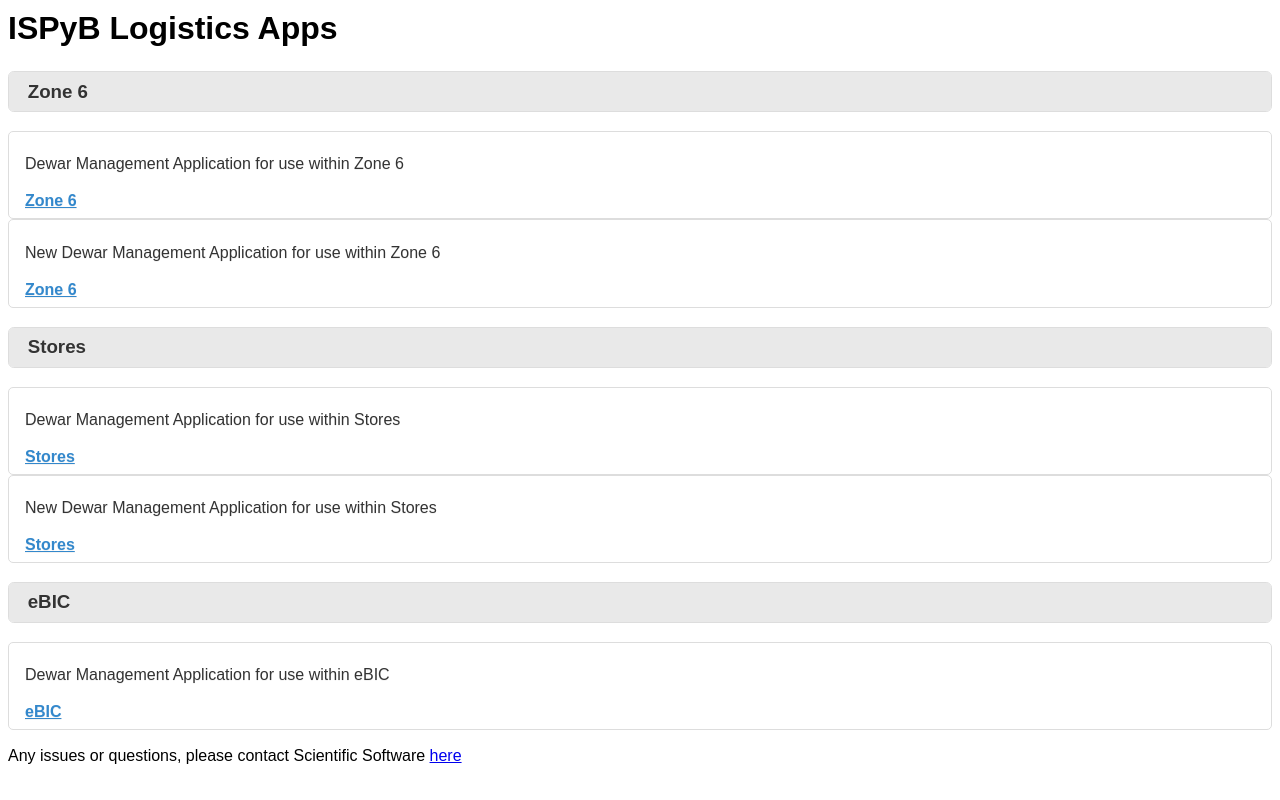
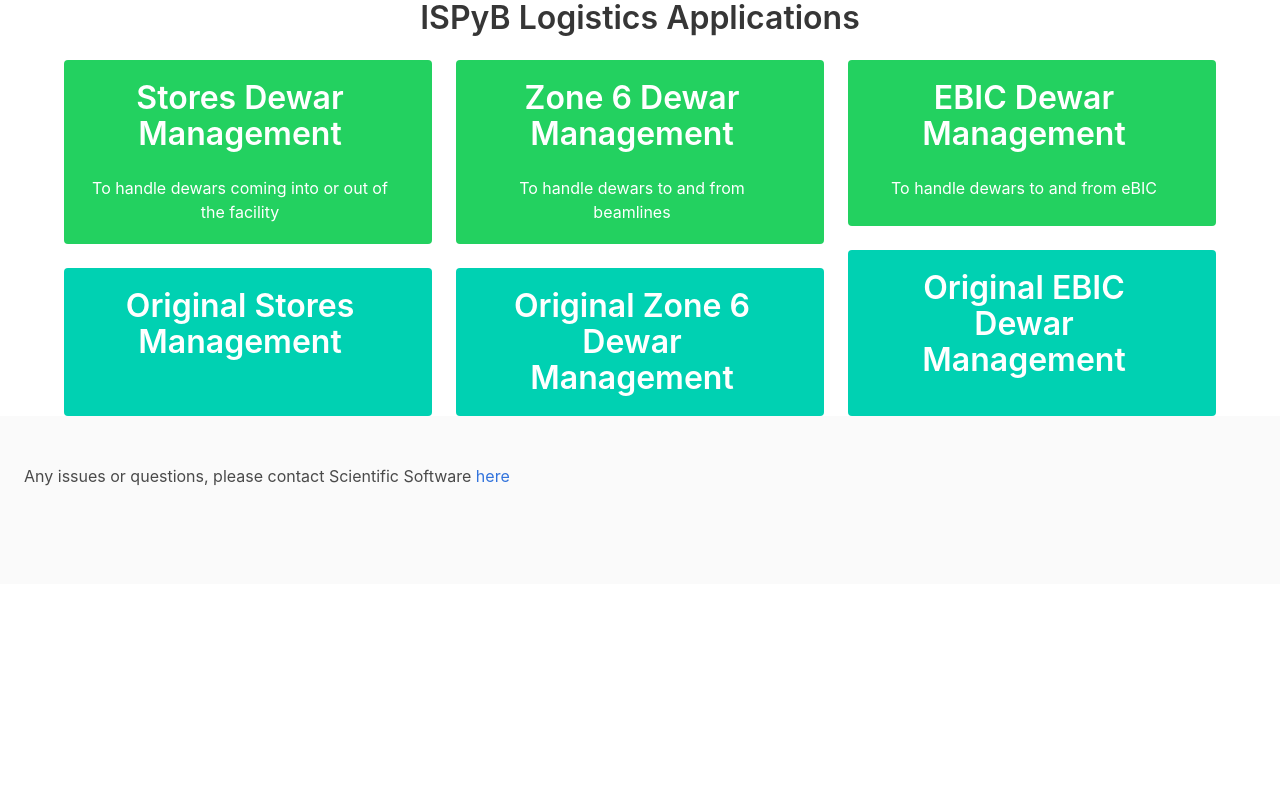
Before and after one commit to DiamondLightSource/flask-ispyb-logistics, a Flask app: page / in a window 1280 px wide. Run offline with Flask 2, Linux system fonts and the light colour scheme; parts of the project's set-up code (start-up, migrations or seed data) failed here and were passed over.

Commit message:
Update index page, added new dewars view for ebic

```diff
--- a/dewars/ebic.py
+++ b/dewars/ebic.py
@@ -58,6 +58,12 @@ beamline_locations.extend(['USER-COLLECTION',
                            'ZONE-6-STORE',
                            ])
 
+"""
+App to demonstrate use of vuejs
+"""
+@api.route("/vdewars")
+def vdewars():
+    return render_template('vue-dewars.html', title="EBIC Dewars", api_prefix="ebic", rack_locations=rack_locations)
 
 @api.route('/')
 def index():
--- a/templates/index.html
+++ b/templates/index.html
@@ -1,37 +1,44 @@
 <html DOCTYPE="html">
     <head>
         <title>ISPyB Logistics</title>
-        <link href="/static/css/jquery.mobile-1.4.5.css" type="text/css" rel="stylesheet" />
-        <link href="/static/css/mobile.css" type="text/css" rel="stylesheet" >
+        <link rel="stylesheet" href="/static/css/bulma/0.7.1//bulma.min.css"/>
     </head>
     <body>
-        <div>
-            <h1>ISPyB Logistics Apps</h1>
+        <div class="container">
+            <p class="title has-text-centered">
+                ISPyB Logistics Applications
+            </p>
+                <div class="tile is-ancestor has">
+                    <div class="tile is-vertical is-parent has-text-centered">
+                        <a href="/stores/vstores" class="tile notification is-child is-success">
+                            <p class="title">Stores Dewar Management</p>
+                            <p class="content">To handle dewars coming into or out of the facility</p>
+                        </a>
+                        <a href="/stores/" class="tile is-child notification is-primary">
+                            <p class="title">Original Stores Management</p>
+                        </a>
+                    </div>
+                    <div class="tile is-vertical is-parent has-text-centered">
+                        <a href="/zone6/vdewars" class="tile is-child notification is-success">
+                            <p class="title">Zone 6 Dewar Management</p>
+                            <p class="content">To handle dewars to and from beamlines</p>
+                        </a>
+                        <a href="/zone6/" class="tile is-child notification is-primary">
+                            <p class="title">Original Zone 6 Dewar Management</p>
+                        </a>
+                    </div>
+                    <div class="tile is-vertical is-parent has-text-centered">
+                            <a  href="/ebic/vdewars" class="tile is-child notification is-success">
+                                <p class="title">EBIC Dewar Management</p>
+                                <p class="content">To handle dewars to and from eBIC</p>
+                            </a>
 
-            <h3 class="ui-bar ui-bar-a ui-corner-all">Zone 6</h3>
-            <div class="ui-body ui-body-a ui-corner-all">
-                <p>Dewar Management Application for use within Zone 6</p>
-                <a href="/zone6/">Zone 6</a>
+                            <a href="/ebic/" class="tile is-child notification is-primary">
+                                <p class="title">Original EBIC Dewar Management</p>
+                            </a>
+                        </div>
+                    </div>
             </div>
-            <div class="ui-body ui-body-a ui-corner-all">
-                <p>New Dewar Management Application for use within Zone 6</p>
-                <a href="/zone6/vdewars">Zone 6</a>
-            </div>
-            <h3 class="ui-bar ui-bar-a ui-corner-all">Stores</h3>
-            <div class="ui-body ui-body-a ui-corner-all">
-                <p>Dewar Management Application for use within Stores</p>
-                <a href="/stores/">Stores</a>
-            </div>
-            <div class="ui-body ui-body-a ui-corner-all">
-                <p>New Dewar Management Application for use within Stores</p>
-                <a href="/stores/vstores">Stores</a>
-            </div>
-            <h3 class="ui-bar ui-bar-a ui-corner-all">eBIC</h3>
-            <div class="ui-body ui-body-a ui-corner-all">
-                <p>Dewar Management Application for use within eBIC</p>
-                <a href="/ebic/">eBIC</a>
-            </div>
-        </div>
-        <div><p>Any issues or questions, please contact Scientific Software <a href="mailto:scientificsoftware@diamond.ac.uk?Subject=ISPyBLogistics">here</a></p></div>
+        <div><footer class="footer">Any issues or questions, please contact Scientific Software <a href="mailto:scientificsoftware@diamond.ac.uk?Subject=ISPyBLogistics">here</a></footer></div>
     </body>
 </html>
```
Also changed, not shown: README.md.
